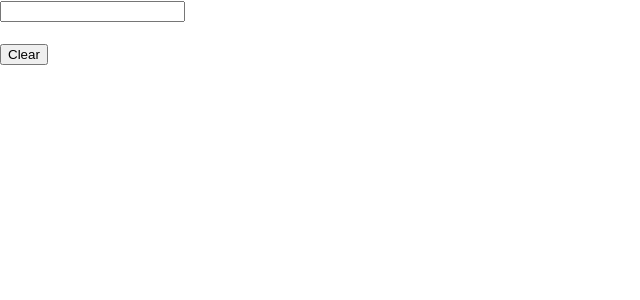
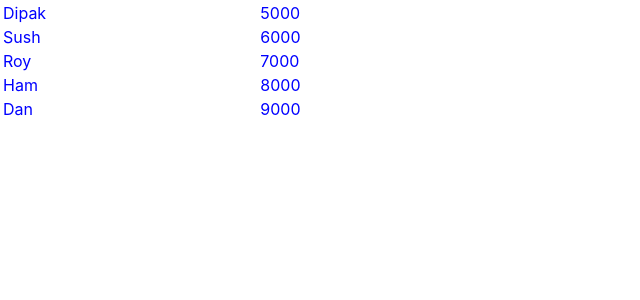
Before and after one commit to Hdonge/react-basic, a React (Create React App) app in the folder myapp/: page / in a window 1280 px wide. Shown: the top 300 px of the page, without its empty margins (0-640 px from the left). Built offline with nearby package versions, Linux system fonts and the light colour scheme.

Commit message:
Working with list:collections

```diff
--- a/myapp/src/App.js
+++ b/myapp/src/App.js
@@ -2,35 +2,33 @@ import React, { Component } from 'react';
 import ReactDOM from 'react-dom';
 import logo from './logo.svg';
 import './App.css';
+import Emp from './emp'
 
 class App extends Component {
 
-  constructor(props) {
-    super(props);
-
-    this.state = {
-      data: ''
-    };
-
-    this.updateState = this.updateState.bind(this);
-  }
-
-  clearInput() {
-    this.setState({ data: '' });
-    ReactDOM.findDOMNode(this.refs.myText).focus();
-  }
-
-  updateState(e) {
-    this.setState({ data: e.target.value });
+  state = {
+    emps: [
+      { id: 101, name: 'Dipak', salary: 5000 },
+      { id: 102, name: 'Sush', salary: 6000 },
+      { id: 103, name: 'Roy', salary: 7000 },
+      { id: 104, name: 'Ham', salary: 8000 },
+      { id: 105, name: 'Dan', salary: 9000 }
+    ]
   };
 
   render() {
     return (
       <div>
-        <input type="text" value={this.state.data} onChange={this.updateState} ref="myText" />
-        <h4>{this.state.data}</h4>
-        <button onClick={this.clearInput.bind(this)}>Clear</button>
-      </div>
+        <table style={{ width: '500px', color: 'blue' }}>
+          <tbody>
+            {
+              this.state.emps.map((emp) => {
+                return (<Emp salary={emp.salary}>{emp.name}</Emp>)
+              })
+            }
+          </tbody>
+        </table>
+      </div >
     );
   }
 }
--- /dev/null
+++ b/myapp/src/emp.js
@@ -0,0 +1,12 @@
+import React from 'react';
+
+const emp = (props) => {
+    return (
+        <tr width="50%">
+            <td>{props.children}</td>
+            <td>{props.salary}</td>
+        </tr>
+    )
+};
+
+export default emp;
```
